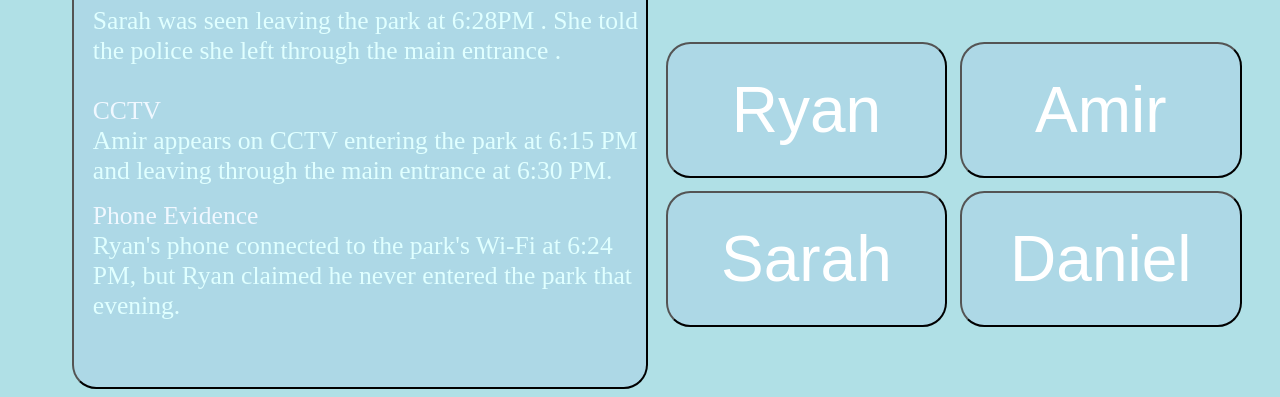
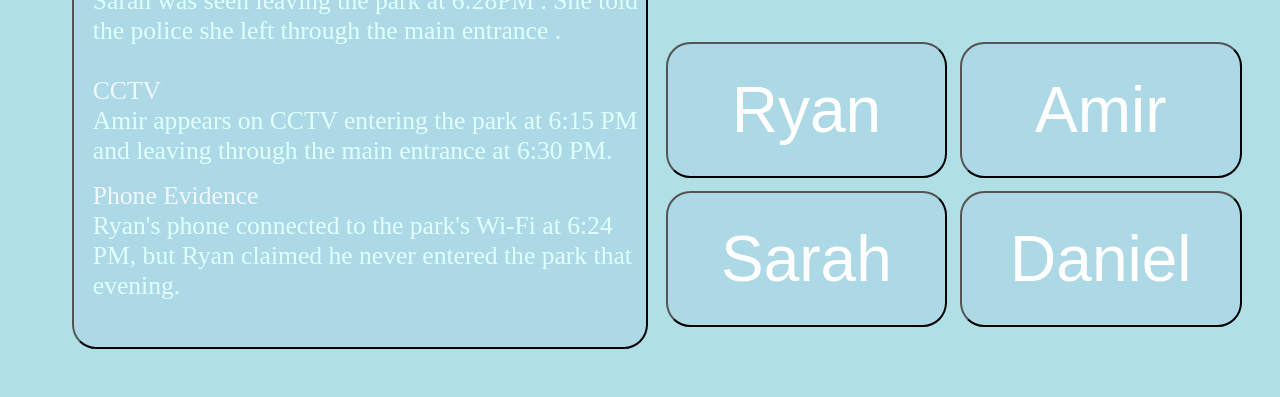
Before and after one commit to Retesh1907/Unsolved-mystery-case, a plain HTML site: page Kidnapping of a kid.html in a window 1280 px wide. Shown: the part 406-803 px from the top of the page. Drawn offline with Linux system fonts and the light colour scheme.

```diff
--- a/Kidnapping of a kid.html
+++ b/Kidnapping of a kid.html
@@ -47,7 +47,8 @@
 background-color : lightblue ;
 border-radius :1.9vw ;
 width : 45vw ;
-height : 75vh ;
+height : auto ;
+min-height : 70vh ;
 margin-left :5vw ;
 text-align :left ;
 ">
```
